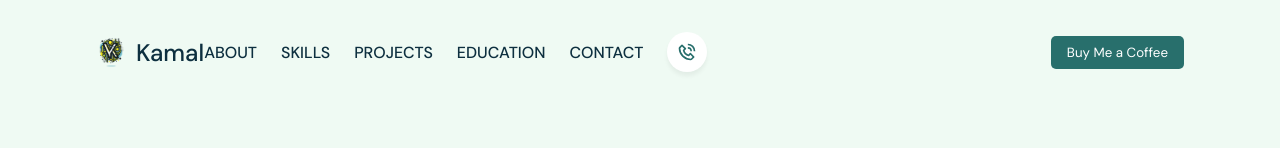
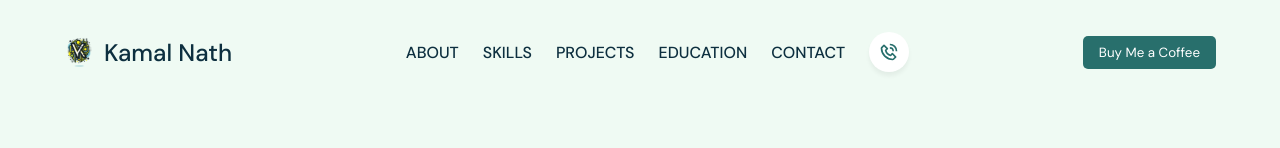
Before and after one commit to kamalnath69/Portfolio, a React (Vite) app: page / in a window 1280 px wide. Shown: the top 148 px of the page. Built offline with nearby package versions, Linux system fonts and the light colour scheme.

Commit message:
Initial2

```diff
--- a/src/components/BuyMeACoffee/BuyMeACoffee.jsx
+++ b/src/components/BuyMeACoffee/BuyMeACoffee.jsx
@@ -13,7 +13,7 @@ const BuyMeACoffee = ({ closeModal }) => {
         <img src="/bmc_qr.png" alt="QR Code" className={css.qrCode} />
         <p className={css.modalText}>Scan the QR code or click below to support me!</p>
         <button className={css.redirectButton} onClick={handleRedirection}>
-          Donate Now
+          Support Now
         </button>
       </div>
     </div>
--- a/src/components/Header/Header.jsx
+++ b/src/components/Header/Header.jsx
@@ -16,10 +16,8 @@ const Header = () => {
   useOutsideAlerter({
     menuRef,
     setMenuOpened,
-    menuOpened,
   });
 
-  const toggleMenu = () => setMenuOpened((prev) => !prev);
   const openModal = () => setModalOpen(true);
   const closeModal = () => setModalOpen(false);
 
@@ -36,7 +34,7 @@ const Header = () => {
         <div className={`innerWidth ${css.container}`}>
           <div className={css.name}>
             <img src="/vkLogo.png" alt="Logo" className={css.logo} />
-            Kamal
+            Kamal Nath
           </div>
           <ul
             className={`flexCenter ${css.menu}`}
@@ -56,9 +54,9 @@ const Header = () => {
             Buy Me a Coffee
           </button>
           <div
-            className={css.menuIcon}
-            onClick={toggleMenu}
-          >
+          className={css.menuIcon}
+          onClick={() => setMenuOpened((prev) => !prev)}
+        >
             <BiMenuAltRight size={30} />
           </div>
         </div>
--- a/src/components/Header/Header.module.scss
+++ b/src/components/Header/Header.module.scss
@@ -9,17 +9,17 @@
   background-color: $primary;
 
   .container {
+    position: relative;
     display: flex;
+    align-items: center;
     justify-content: space-between;
-    align-items: center;
-    padding: 0 2rem;
     font-weight: 500;
 
     .name {
+      font-size: 1.5rem;
+      font-weight: 500;
       display: flex;
       align-items: center;
-      font-size: 1.5rem;
-      font-weight: 500;
 
       .logo {
         width: 30px;
@@ -30,16 +30,35 @@
 
     .menu {
       display: flex;
-      align-items: center;
-      gap: 1.5rem;
-      list-style: none;
+      justify-content: center;
+      flex: 1; /* This makes the ul take up available space */
 
-      @media (max-width: $md) {
-        display: none;
+      @media (max-width: $sm), (max-width: $md) {
+        position: absolute;
+        list-style: none;
+        gap: 2rem;
+        font-weight: 500;
+        flex-direction: column;
+        right: 0;
+        top: 3rem;
+        height: calc(100vh - 6.3rem);
+        width: 50%;
+        min-width: 15rem;
+        background: white;
+        padding: 2rem;
+        display: flex;
+        border-radius: 10px;
+        transition: all 200ms ease;
+        align-items: flex-start;
+        padding: 3rem;
+        justify-content: flex-start;
+        box-shadow: 0px 4px 4px rgba(0, 0, 0, 0.05);
       }
 
       text-transform: uppercase;
       font-size: 1rem;
+      list-style: none;
+      gap: 1.5rem;
       cursor: pointer;
 
       li {
@@ -54,9 +73,8 @@
       }
 
       .phone {
-        display: flex;
-        align-items: center;
         gap: 1.2rem;
+        flex-wrap: wrap;
 
         svg {
           color: $secondary;
@@ -77,9 +95,9 @@
     }
 
     .buyMeCoffee {
-      margin-left: auto;
+      margin-left: auto; /* Aligns button to the right */
       padding: 0.5rem 1rem;
-      background-color:$secondary ;
+      background-color: $secondary;
       color: white;
       border: none;
       border-radius: 5px;
--- a/src/components/Hero/Hero.jsx
+++ b/src/components/Hero/Hero.jsx
@@ -25,7 +25,7 @@ const Hero = () => {
             <br />
             <span className={css.typingEffect}>
               <Typewriter
-                words={["a MERN Stack Developer", "a Creative Designer", "a Tech Enthusiast", "a Problem Solver", "Professional and Passionate"]}
+                words={["a MERN Stack Developer", "a Creative Designer", "a Tech Enthusiast", "a Problem Solver"]}
                 loop={true}
                 cursor
                 cursorStyle="|"
--- a/src/hooks/useOutsideAlerter.jsx
+++ b/src/hooks/useOutsideAlerter.jsx
@@ -1,19 +1,21 @@
-import { useEffect } from "react";
+import { useEffect, useState } from "react";
 
-export default function useOutsideAlerter({ menuRef, setMenuOpened, menuOpened }) {
+export default function useOutsideAlerter({menuRef, setMenuOpened}) {
+  const viewport_width = document.documentElement.clientWidth;
   useEffect(() => {
-    const handleClickOutside = (event) => {
+    function handleClickOutside(event) {
       if (menuRef.current && !menuRef.current.contains(event.target)) {
-        if (menuOpened) {
-          setMenuOpened(false);
+        if (viewport_width <= 640) {
+            setMenuOpened(false);
         }
       }
-    };
-
+    }
+    // Bind the event listener
     document.addEventListener("mousedown", handleClickOutside);
-
     return () => {
+      // Unbind the event listener on clean up
       document.removeEventListener("mousedown", handleClickOutside);
     };
-  }, [menuRef, setMenuOpened, menuOpened]);
+  }, [menuRef]);
+
 }
```
